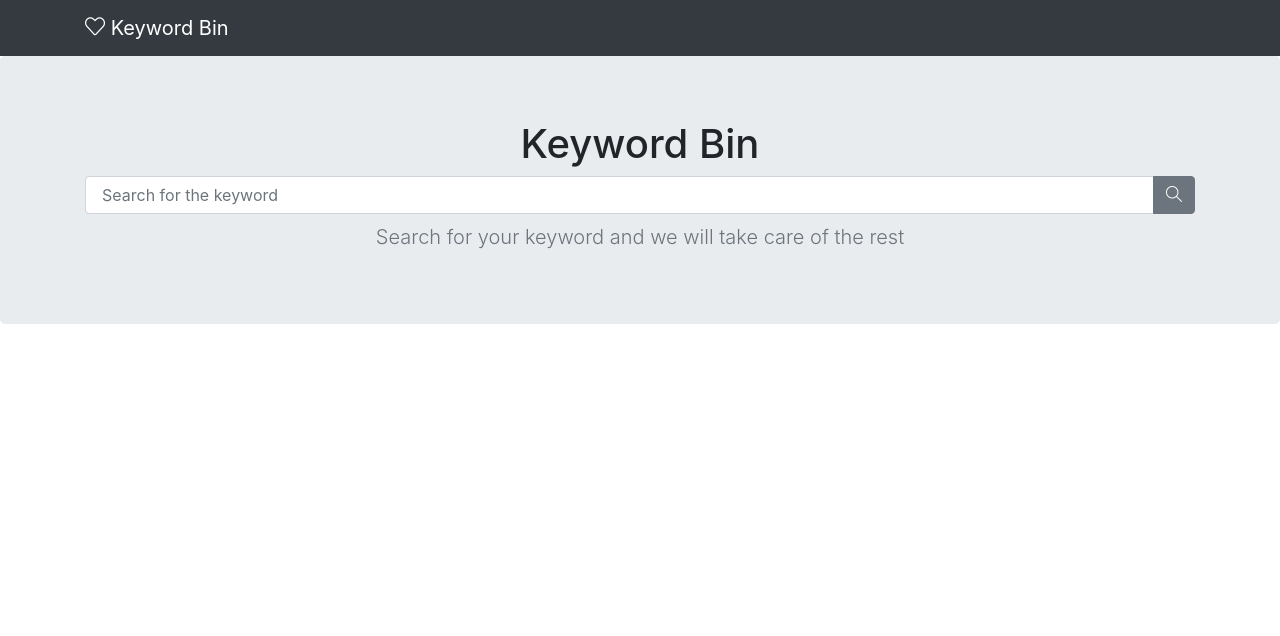
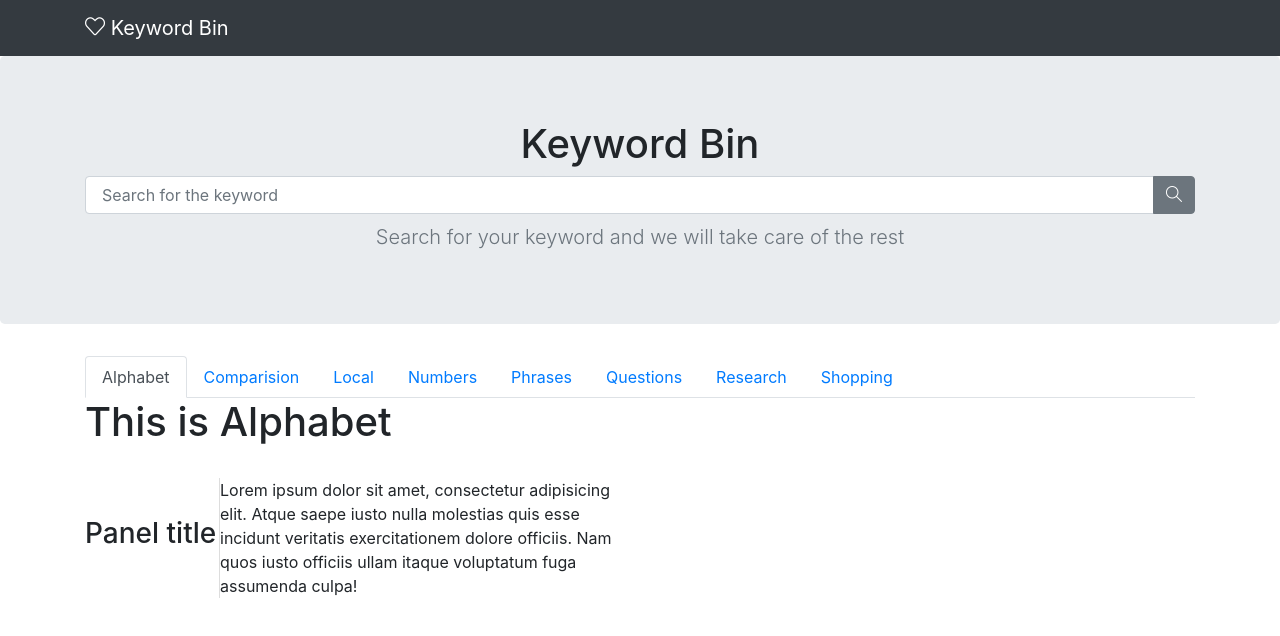
Before and after one commit to ashesh808/gq, a Nuxt app: page / in a window 1280 px wide. Shown: the top 636 px of the page. Built offline with nearby package versions, Linux system fonts and the light colour scheme.

Commit message:
Added navbar

```diff
--- a/pages/index.vue
+++ b/pages/index.vue
@@ -1,8 +1,173 @@
-<template></template>
+<template>
+  <div class="container">
+    <ul class="nav nav-tabs" id="vendorTab" role="tablist">
+      <li class="nav-item">
+        <a
+          class="nav-link active"
+          id="alphabet-tab"
+          data-toggle="tab"
+          href="#alphabet"
+          role="tab"
+          >Alphabet</a
+        >
+      </li>
+      <li class="nav-item">
+        <a
+          class="nav-link"
+          id="comparision-tab"
+          data-toggle="tab"
+          href="#comparision"
+          role="tab"
+        >
+          Comparision
+        </a>
+      </li>
+      <li class="nav-item">
+        <a
+          class="nav-link"
+          id="local-tab"
+          data-toggle="tab"
+          href="#local"
+          role="tab"
+        >
+          Local
+        </a>
+      </li>
+      <li class="nav-item">
+        <a
+          class="nav-link"
+          id="numbers-tab"
+          data-toggle="tab"
+          href="#numbers"
+          role="tab"
+        >
+          Numbers
+        </a>
+      </li>
+      <li class="nav-item">
+        <a
+          class="nav-link"
+          id="phrases-tab"
+          data-toggle="tab"
+          href="#phrases"
+          role="tab"
+        >
+          Phrases
+        </a>
+      </li>
+      <li class="nav-item">
+        <a
+          class="nav-link"
+          id="questions-tab"
+          data-toggle="tab"
+          href="#questions"
+          role="tab"
+        >
+          Questions
+        </a>
+      </li>
+      <li class="nav-item">
+        <a
+          class="nav-link"
+          id="research-tab"
+          data-toggle="tab"
+          href="#research"
+          role="tab"
+        >
+          Research
+        </a>
+      </li>
+      <li class="nav-item">
+        <a
+          class="nav-link"
+          id="shopping-tab"
+          data-toggle="tab"
+          href="#shopping"
+          role="tab"
+        >
+          Shopping
+        </a>
+      </li>
+    </ul>
+
+    <div class="tab-content" id="vendorTabContent">
+      <div class="tab-pane fade show active" id="alphabet" role="tabpanel">
+        <h1>This is Alphabet</h1>
+<br>
+        <div class="row">
+          <div
+            class="col-xs-10 col-xs-offset-1 col-sm-8 col-sm-offset-2 col-md-6 col-md-offset-3"
+          >
+            <div class="panel panel-default panel-horizontal">
+              <div class="panel-heading">
+                <h3 class="panel-title">Panel title</h3>
+              </div>
+              <div class="panel-body">
+                Lorem ipsum dolor sit amet, consectetur adipisicing elit. Atque
+                saepe iusto nulla molestias quis esse incidunt veritatis
+                exercitationem dolore officiis. Nam quos iusto officiis ullam
+                itaque voluptatum fuga assumenda culpa!
+              </div>
+            </div>
+          </div>
+        </div>
+      </div>
+      <div class="tab-pane fade" id="comparision" role="tabpanel">
+        <h1>This is Comparision</h1>
+      </div>
+      <div class="tab-pane fade" id="local" role="tabpanel">
+        <h1>This is Local</h1>
+      </div>
+      <div class="tab-pane fade" id="numbers" role="tabpanel">
+        <h1>This is Numbers</h1>
+      </div>
+      <div class="tab-pane fade" id="phrases" role="tabpanel">
+        <h1>This is Phrases</h1>
+      </div>
+      <div class="tab-pane fade" id="questions" role="tabpanel">
+        <h1>This is Questions</h1>
+      </div>
+      <div class="tab-pane fade" id="research" role="tabpanel">
+        <h1>This is Research</h1>
+      </div>
+      <div class="tab-pane fade" id="shopping" role="tabpanel">
+        <h1>This is Shopping</h1>
+      </div>
+    </div>
+  </div>
+</template>
 
 <script>
 export default {};
 </script>
 
 <style scoped>
+/*
+ * To see in action, go to http://jsfiddle.net/seydoggy/9jv5e8d1/
+ */
+.panel.panel-horizontal {
+  display: table;
+  width: 100%;
+}
+.panel.panel-horizontal > .panel-heading,
+.panel.panel-horizontal > .panel-body,
+.panel.panel-horizontal > .panel-footer {
+  display: table-cell;
+}
+.panel.panel-horizontal > .panel-heading,
+.panel.panel-horizontal > .panel-footer {
+  width: 25%;
+  border: 0;
+  vertical-align: middle;
+}
+.panel.panel-horizontal > .panel-heading {
+  border-right: 1px solid #ddd;
+  border-top-right-radius: 0;
+  border-bottom-left-radius: 4px;
+}
+.panel.panel-horizontal > .panel-footer {
+  border-left: 1px solid #ddd;
+  border-top-left-radius: 0;
+  border-bottom-right-radius: 4px;
+}
 </style>
```
